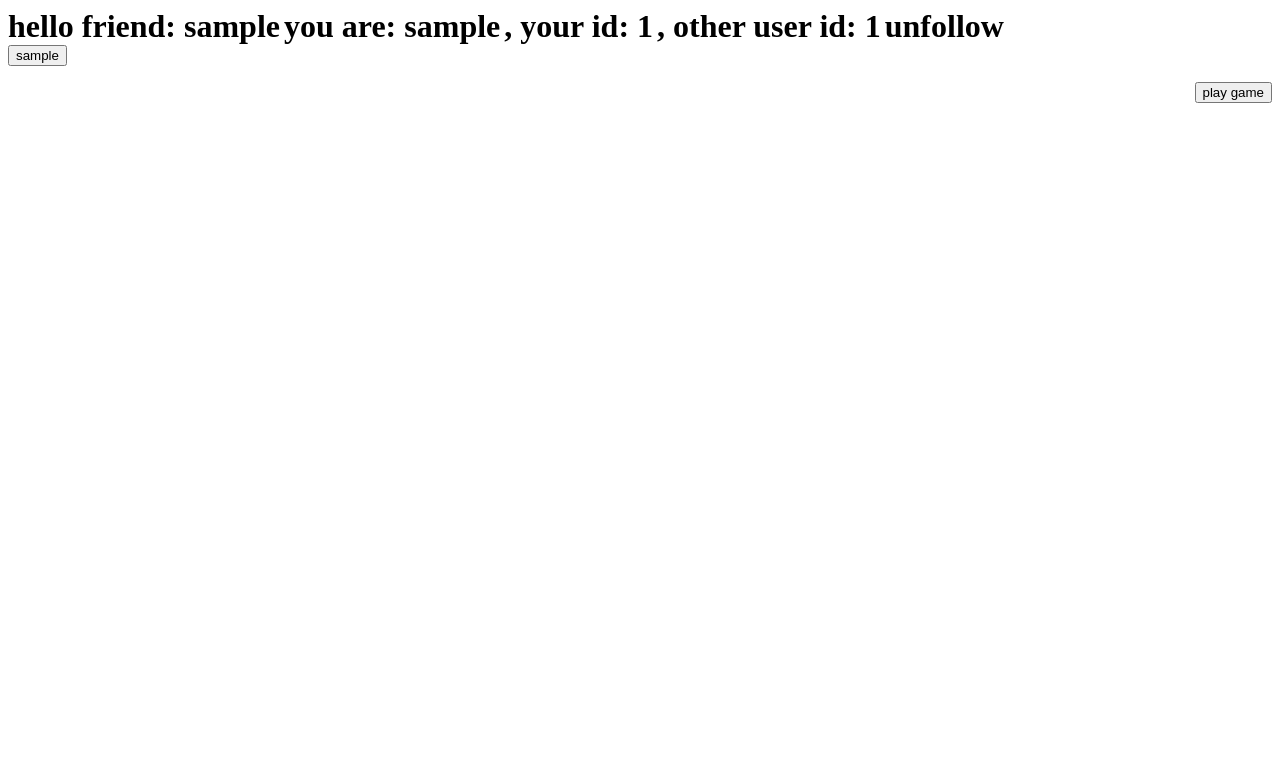
After one commit to willsp8/fighting-game-website, a Flask app: template templates/viewProfile.html in a window 1280 px wide. The commit adds this page. Shown: the top 783 px of the page. Run offline with Flask 2, Linux system fonts and the light colour scheme; tables that the repository leaves empty hold one stand-in row (values such as "Sample post"); the template is opened without the code that fills it: values that come from a table or form of the project are taken from there, most other values are stand-ins (such as "Sample title", 1, 10 or a date in 2020).

Commit message:
view profile  and follow feature

```diff
--- a/app.py
+++ b/app.py
@@ -51,8 +51,8 @@ class Following(db.Model):
 
 @app.get('/')
 def index():
-    #if 'user' in session:
-     #   return redirect('/success')
+    if 'user' in session:
+       return redirect('/success')
     return render_template('landing_page.html')
 
 @app.get('/game')
@@ -61,8 +61,8 @@ def game():
 
 @app.get('/register')
 def get_register_page():
-    #if 'user' in session:
-    #    return redirect('/success')
+    if 'user' in session:
+       return redirect('/success')
     return render_template('register.html')
 
 @app.post('/register')
@@ -117,17 +117,55 @@ def fail():
 @app.get('/dashboard')
 def dashboard():
     all_users = User.query.all()
-    return render_template('dashboard.html', user=session['user'], allUsers=all_users)
+    all_follows = Following.query.all()
+    return render_template('dashboard.html', user=session['user'], allUsers=all_users, allFollows = all_follows)
 
-@app.post('/dashboard')
-def add_user():
+# @app.post('/dashboard')
+# def add_user():
+
+#     all_users = User.query.all()
+#     add_follow = request.form.get('addFollow', '')
+#     follow_id = User.query.filter_by(username=session['user']).first()
+#     new_follow = Following(username=add_follow, follow_id=follow_id.user_id)
+#     db.session.add(new_follow)
+#     db.session.commit()
+#     #return render_template('dashboard.html', user=session['user'], allUsers=all_users)
+#     return redirect('/dashboard')
+
+@app.get('/gamer/<username>')
+def viewProfile(username):
+    single_user = User.query.filter_by(username=username).first()
+    user_id = User.query.filter_by(username=session['user']).first()
+    user_Follow_Table2 = Following.query.query.filter_by(username=username).all()
+    user_Follow_Table = None
+    for user in user_Follow_Table2:
+        print(user.follow_id)
+        if user.follow_id == user_id.user_id:
+            user_Follow_Table = user
+            print(user_Follow_Table)
     all_users = User.query.all()
+    all_follows = Following.query.all()
+    return render_template('viewProfile.html', user=session['user'], userFollowTable=user_Follow_Table, allUsers=all_users, allFollows = all_follows, singleUser=single_user, user_id=user_id)
+
+@app.post('/gamer/<username>')
+def add_user(username):
+    print(username)
+    single_user = User.query.filter_by(username=username).first()
+    user_id = User.query.filter_by(username=session['user']).first()
+    user_Follow_Table2 = Following.query.query.filter_by(username=username).all()
+    user_Follow_Table = None
+    for user in user_Follow_Table2:
+        print(user.follow_id)
+        if user.follow_id == user_id.user_id:
+            user_Follow_Table = user
+            print(user.follow_id)
     add_follow = request.form.get('addFollow', '')
-    new_follow = Following(username=add_follow, follow_id=1)
+    follow_id = User.query.filter_by(username=session['user']).first()
+    new_follow = Following(username=add_follow, follow_id=follow_id.user_id)
     db.session.add(new_follow)
     db.session.commit()
-    #return render_template('dashboard.html', user=session['user'], allUsers=all_users)
-    return redirect('/dashboard')
+
+    return render_template('viewProfile.html', user=session['user'], userFollowTable=user_Follow_Table, singleUser=single_user, user_id=user_id)
 
 
 @app.post('/logout')
--- /dev/null
+++ b/templates/viewProfile.html
@@ -0,0 +1,45 @@
+
+
+<style>
+    #main {
+    width: 200px;
+    border: 1px dotted black;
+    }
+    h1 {
+    margin: 0;
+        display: inline-block;
+    }
+    button {
+    float: right;
+    }
+
+</style>
+
+<body>
+    <h1> hello friend: {{singleUser.username}}</h1>
+    <h1> you are: {{user_id.username}}</h1>
+    <h1> , your id: {{user_id.user_id}}</h1>
+    <h1> , other user id: {{userFollowTable.follow_id}}</h1>
+    {% if user_id.user_id == userFollowTable.follow_id%}
+        <h1> unfollow</h1>
+        <form action="/gamer/{{ singleUser.username }}" method="post">
+
+
+            <input type="submit" name="addFollow" value={{singleUser.username}}>
+
+        </form>
+    {%else%}
+        <h1> follow</h1>
+        <form action="/gamer/{{ singleUser.username }}" method="post">
+
+
+            <input type="submit" name="addFollow" value={{singleUser.username}}>
+
+        </form>
+    {% endif%}
+
+
+    <a href="/game">
+        <button>play game</button>
+    </a>
+</body>
```
Also changed, not shown: templates/dashboard.html (+7 -4 lines).
